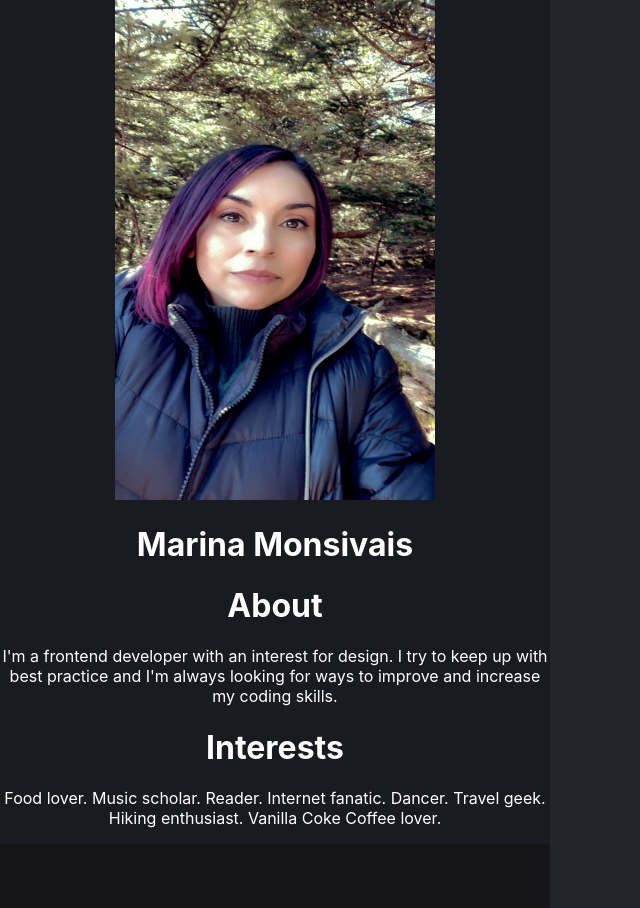
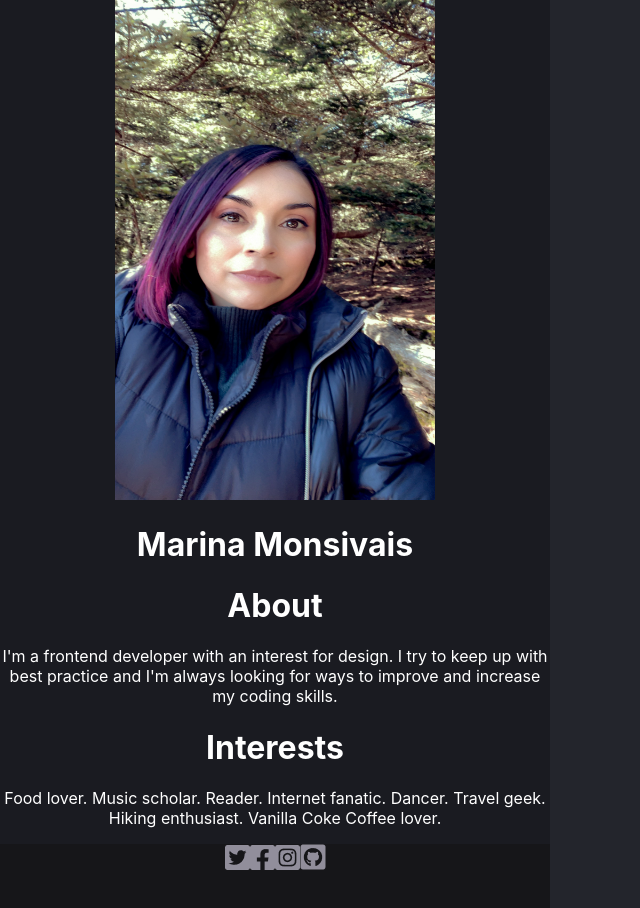
Before and after one commit to MinaMonsi/React-Practice, a React (Create React App) app in the folder business-card/: page / in a window 1280 px wide. Shown: the whole page, without its empty margins (0-640 px from the left). Built offline with nearby package versions, Linux system fonts and the light colour scheme.

Commit message:
Added social media logos

```diff
--- a/business-card/src/components/Footer.js
+++ b/business-card/src/components/Footer.js
@@ -1,9 +1,16 @@
 import React from "react";
+import Facebook from "../images/Facebook.png";
+import Twitter from "../images/Twitter.png";
+import Instagram from "../images/Instagram.png";
+import GitHub from "../images/GitHub.png";
 
 function Footer(){
     return(
         <footer>
-
+            <img className="logos" src={Twitter} alt="Twitter logo" />
+            <img className="logos" src={Facebook} alt="Facebook logo" />
+            <img className="logos" src={Instagram} alt="Instagram logo" />
+            <img className="logos" src={GitHub} alt="GitHub logo" />
         </footer>
     )
 }
```
